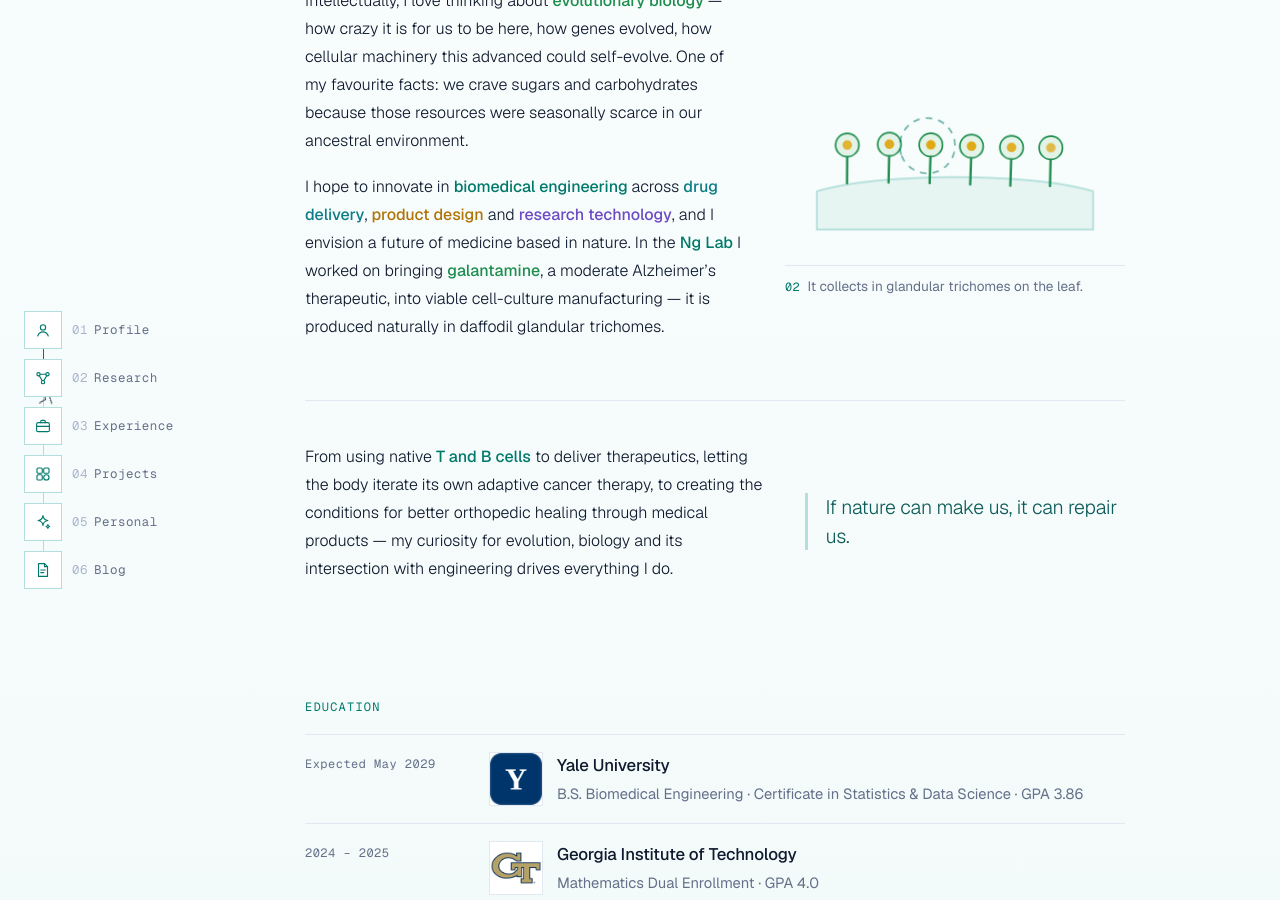
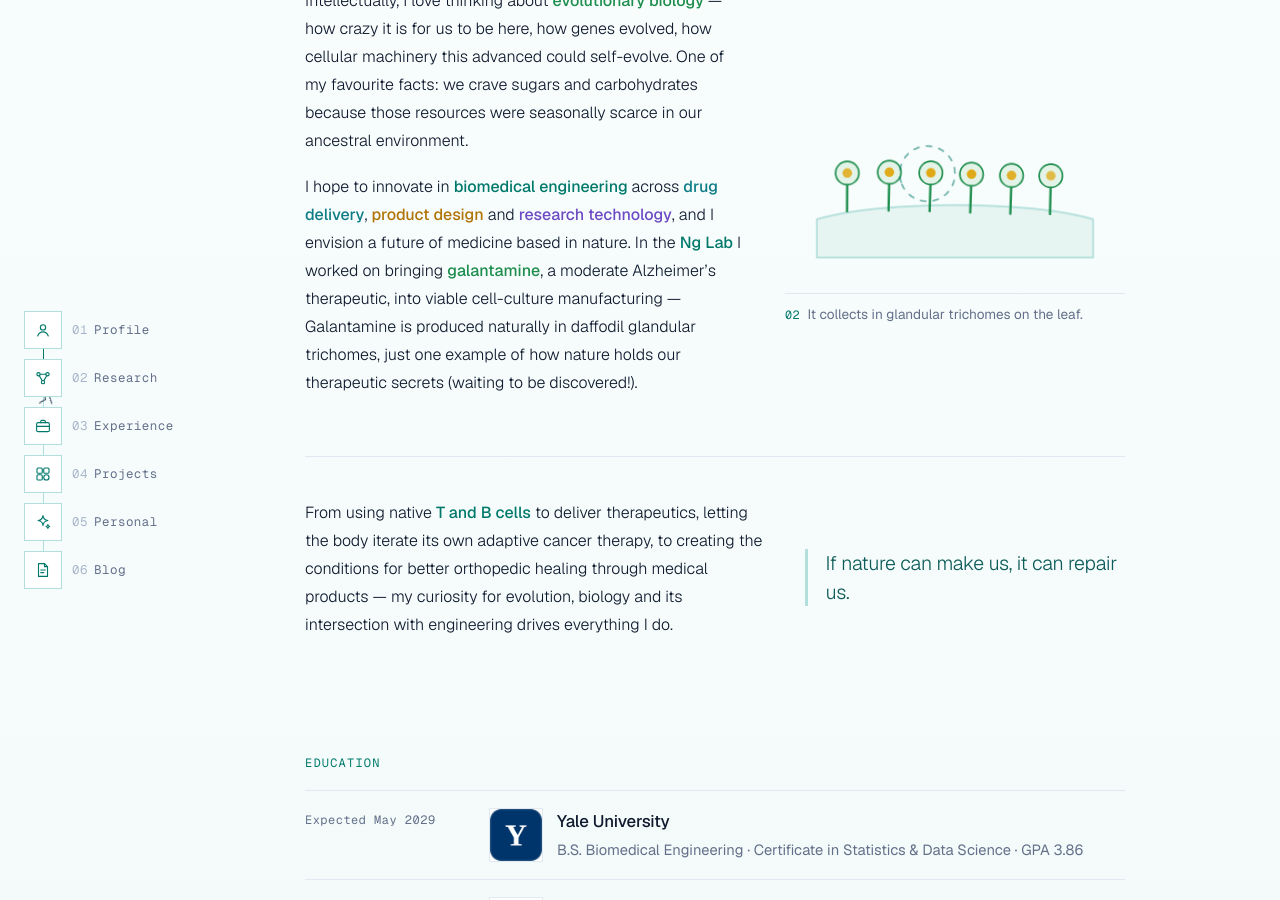
Before and after one commit to yuvinkang/yuvinkang.github.io, a Jekyll site: the page built from index.html, in a window 1280 px wide and 900 px high, scrolled down 1921 px. Built offline with Jekyll 4.4.1, drawn with Linux system fonts in a browser that asks for light colours.

Commit message:
Enhance profile bio with details on galantamine
Expanded on the description of galantamine and its natural sources.

```diff
--- a/_data/profile.yml
+++ b/_data/profile.yml
@@ -36,7 +36,7 @@ bio:
     text: |
       Intellectually, I love thinking about <b class="t-bio">evolutionary biology</b> — how crazy it is for us to be here, how genes evolved, how cellular machinery this advanced could self-evolve. One of my favourite facts: we crave sugars and carbohydrates because those resources were seasonally scarce in our ancestral environment.
 
-      I hope to innovate in **biomedical engineering** across <b class="t-delivery">drug delivery</b>, <b class="t-design">product design</b> and <b class="t-research">research technology</b>, and I envision a future of medicine based in nature. In the **Ng Lab** I worked on bringing <b class="t-bio">galantamine</b>, a moderate Alzheimer's therapeutic, into viable cell-culture manufacturing — it is produced naturally in daffodil glandular trichomes.
+      I hope to innovate in **biomedical engineering** across <b class="t-delivery">drug delivery</b>, <b class="t-design">product design</b> and <b class="t-research">research technology</b>, and I envision a future of medicine based in nature. In the **Ng Lab** I worked on bringing <b class="t-bio">galantamine</b>, a moderate Alzheimer's therapeutic, into viable cell-culture manufacturing — Galantamine is produced naturally in daffodil glandular trichomes, just one example of how nature holds our therapeutic secrets (waiting to be discovered!).
 
   - aside: quote
     note: "If nature can make us, it can repair us."
```
